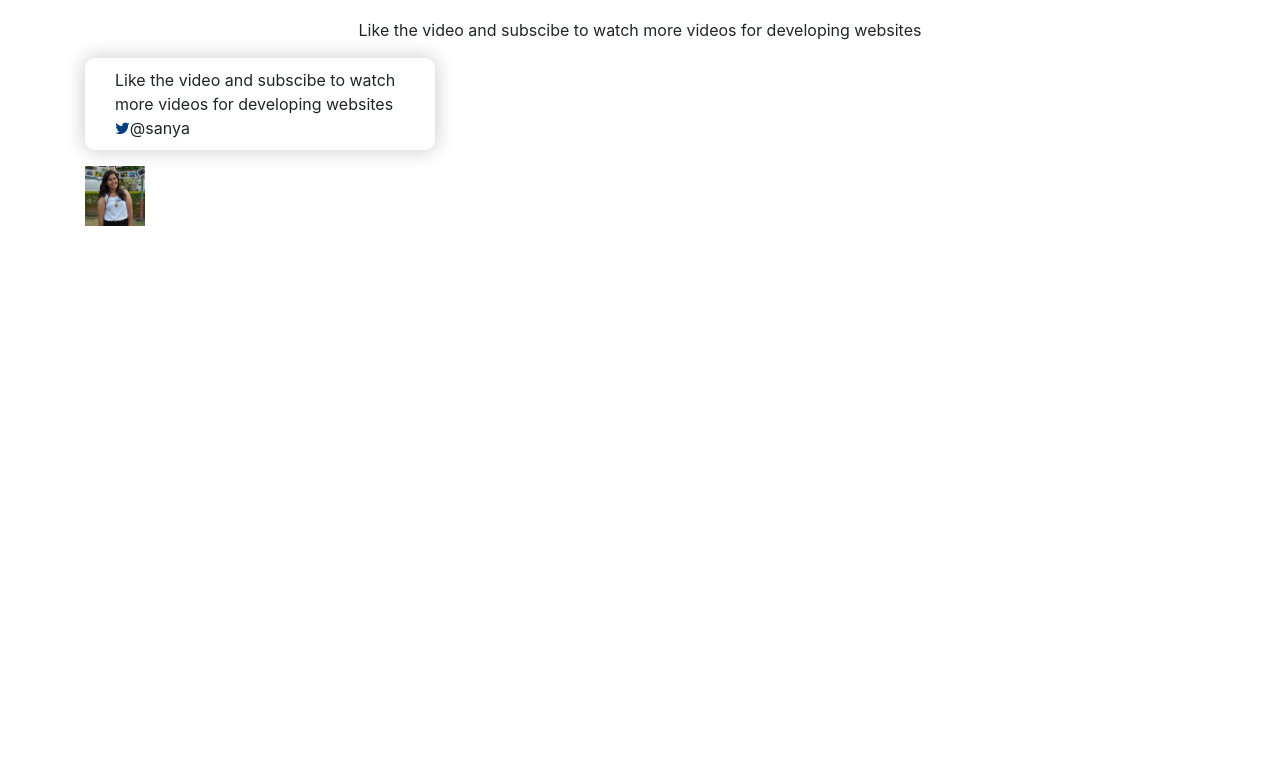
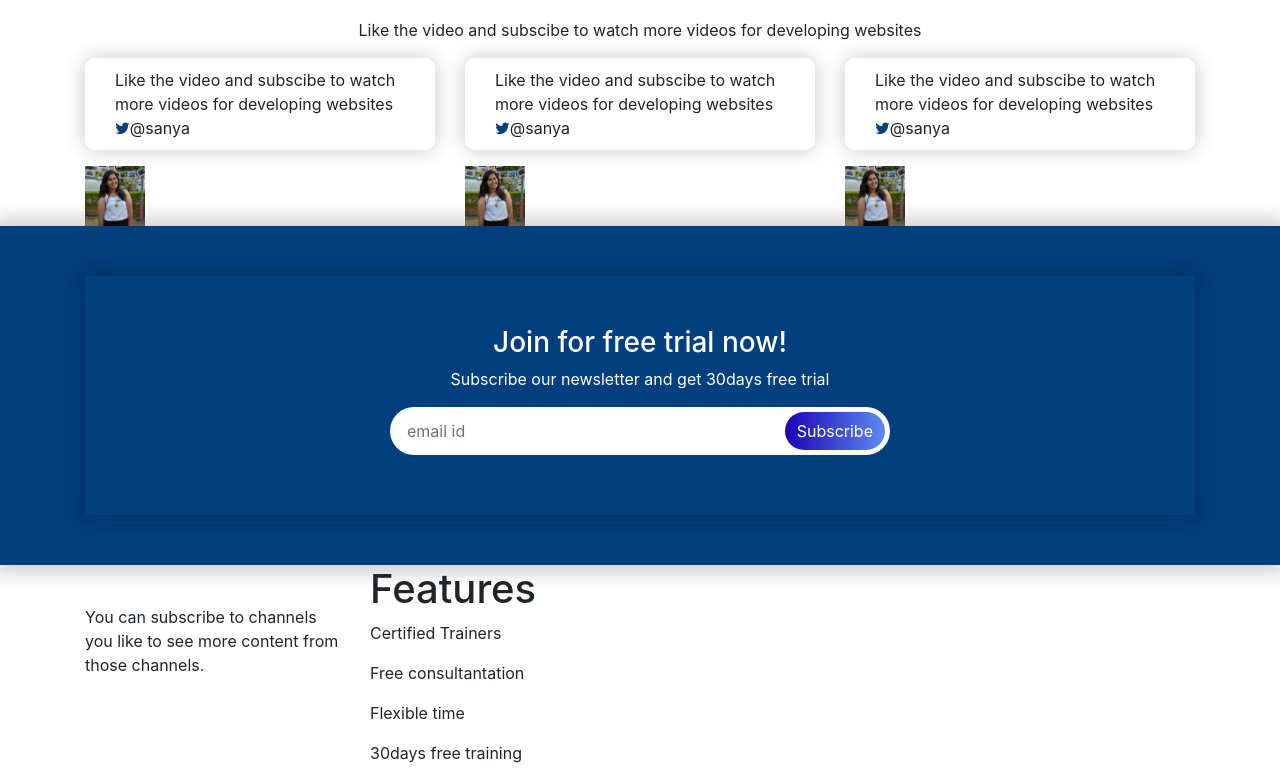
Before and after one commit to SanyaKasaudhan/FitnessWebsite, a plain HTML site: page index.html in a window 1280 px wide. Shown: the part 2635-3416 px from the top of the page. Before the commit the page ends 2861 px from the top, so only its background shows below. Drawn offline with nearby package versions, Linux system fonts and the light colour scheme.

Commit message:
subscribe

```diff
--- a/index.html
+++ b/index.html
@@ -187,6 +187,60 @@
                         height: 60px;">
 
                 </div>
+
+                <div class="col-md-4 middle">
+                    <p class="review">Like the video and subscibe to watch more videos for developing websites
+                        <br>
+                        <i class="fa fa-twitter"></i><span>@sanya</span></p>
+                        <img src="./sanya.jpg" style="width:60px;
+                        height: 60px;">
+
+                </div>
+
+                <div class="col-md-4">
+                    <p class="review">Like the video and subscibe to watch more videos for developing websites
+                        <br>
+                        <i class="fa fa-twitter"></i><span>@sanya</span></p>
+                        <img src="./sanya.jpg" style="width:60px;
+                        height: 60px;">
+
+                </div>
+            </div>
+        </div>
+    </section>
+
+    <!-----------------Subscibe--------->
+    <section class="subscribe">
+        <div class="container">
+            <div class="subscribe text-center">
+                <h3>Join for free trial now!</h3>
+                <p>Subscribe our newsletter and get 30days free trial</p>
+                <div class="input-group">
+                    <input type="email" class="form-control" placeholder="email id">
+                    <div class="input-group-append">
+                        <button type="submit" class="input-group-text btn">Subscribe</button>
+                    </div>
+                </div>
+            </div>
+        </div>
+    </section>
+
+    <!--------- footer section ------>
+    <section class="footer">
+        <div class="container">
+            <div class="row">
+                <div class="col-md-3">
+                    <img src="" alt="" class="footer-logo">
+                    <p>You can subscribe to channels you like to see more content
+                        from those channels. </p>
+                </div>
+                <div class="col-md-3">
+                    <h1>Features</h1>
+                    <p>Certified Trainers</p>
+                    <p>Free consultantation</p>
+                    <p>Flexible time</p>
+                    <p>30days free training</p>
+                </div>
             </div>
         </div>
     </section>
--- a/style.css
+++ b/style.css
@@ -150,3 +150,75 @@ padding: 5px;
     font-weight: 600;
     font-size: 18px;
 }
+#testimonials h1{
+    margin-bottom: 20px;
+    color: #013f7e;
+}
+#testimonials p{
+    padding-bottom: 20px;
+
+}
+
+#testimonials .middle{
+    margin-bottom: -30px;
+    margin-top: -30px;
+
+}
+
+/* --------------- Subscibe ------------ */
+.subscribe{
+    padding: 50px 20px;
+    background-color: #013f7e;
+    position: relative;
+    box-shadow: 0 0 20px 7px rgba(0, 0, 0, 0.2);
+}
+.subscribe h3, .subscribe p{
+    color: #fff;
+}
+.subscribe .input-group{
+    border-radius: 30px;
+    background: #fff;
+    max-width: 500px;
+    margin: 10px auto;
+    padding: 5px;
+}
+.subscribe .form-control{
+    border: none;
+    background: transparent;
+}
+.subscribe .form-control:focus{
+    box-shadow: none;
+    background: transparent;
+}
+.subscribe .input-group-append{
+    background-image: linear-gradient(to right,#1c03b5, #5c8bef);
+    border-radius: 30px;
+}
+.subscribe .input-group-text{
+    background: transparent;
+    border: none;
+    color: #fff;
+}
+.subscribe .btn:focus{
+    box-shadow: none;
+}
+
+/* ---------- footer ----------- */
+#footer{
+    margin-top: 80px;
+    padding: 100px;
+    background-color: #efefef;
+    color: #013f7e;
+
+}
+.footer-logo{
+    width: 150px;
+    margin-top: 25px;
+    margin-bottom: 15px;
+}
+#footer h1{
+    font-size: 15px;
+    text-align: left;
+    margin-top: 25px;
+    margin-bottom: 25px;
+}
```
